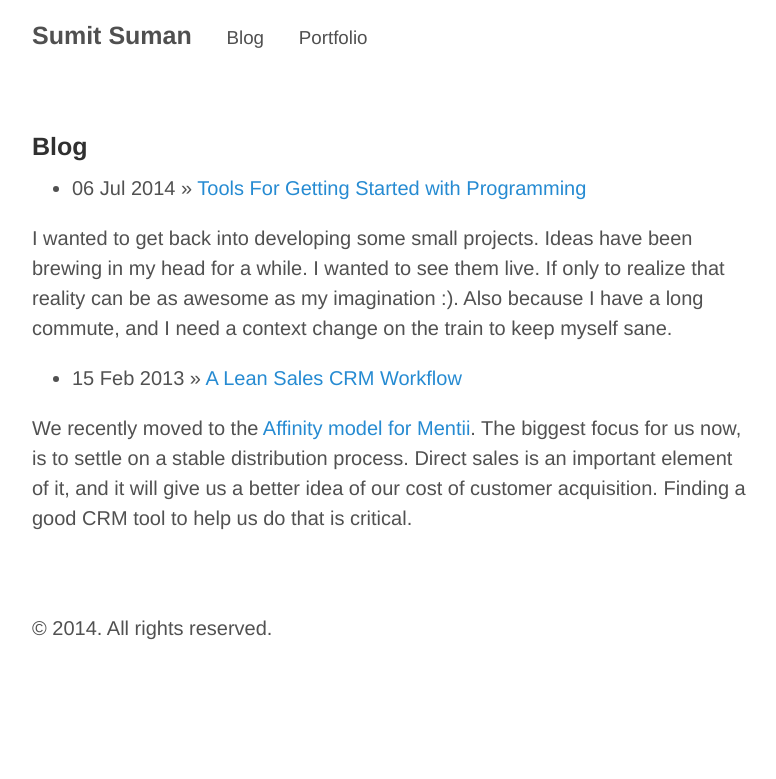
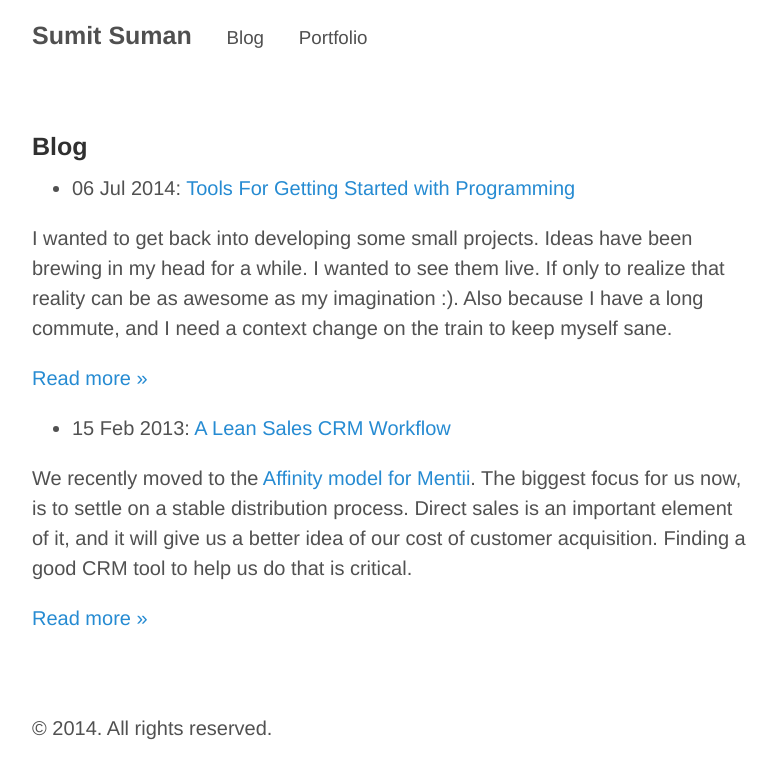
Before and after one commit to sumitsuman/sumitsuman.github.io, a Jekyll site: the page built from blog.md, in a window 1280 px wide. Shown: the top 779 px of the page, without its empty margins (248-1024 px from the left). Built offline with Jekyll 4.4.1, drawn with Linux system fonts in a browser that asks for light colours; Markdown is read by kramdown in place of the engine named in the settings.

Commit message:
blog format 3

```diff
--- a/blog.md
+++ b/blog.md
@@ -4,6 +4,7 @@ title: Blog
 ---
 
 {% for post in site.posts %}
-  * {{ post.date | date_to_string }} &raquo; [ {{ post.title }} ]({{ post.url }})
+  * {{ post.date | date_to_string }}: [ {{ post.title }} ]({{ post.url }})
 {{ post.excerpt }}
+[Read more >>]({{ post.url }})
 {% endfor %}
```
